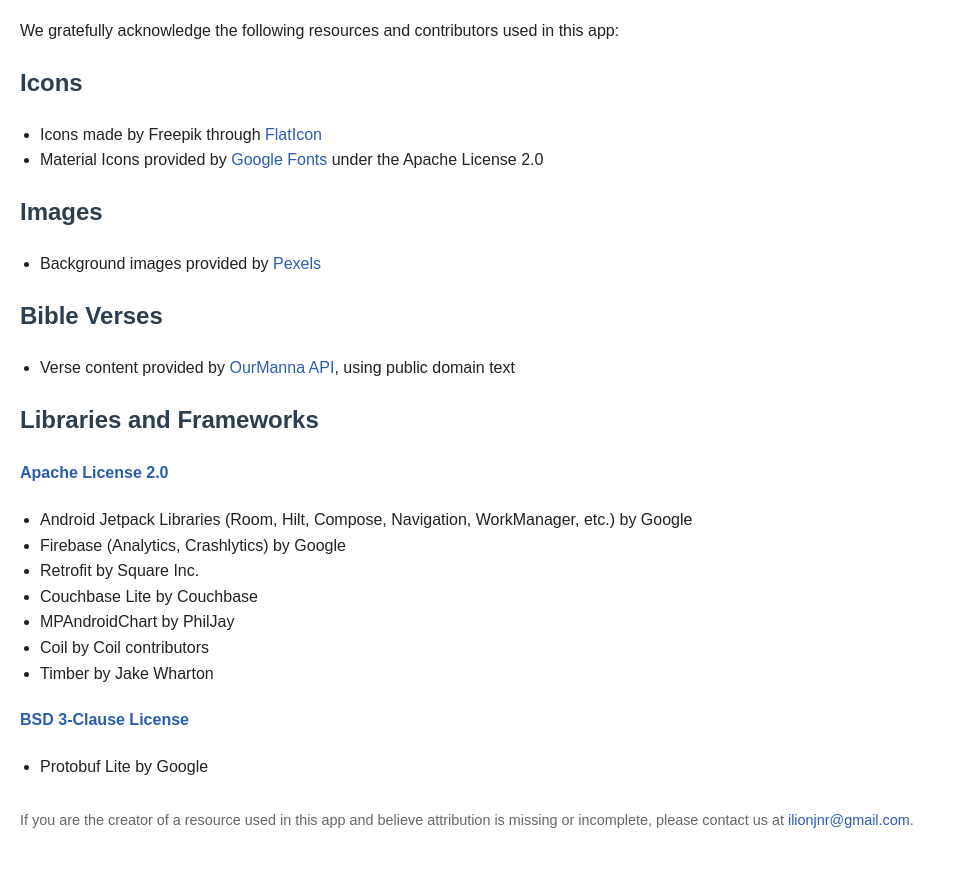
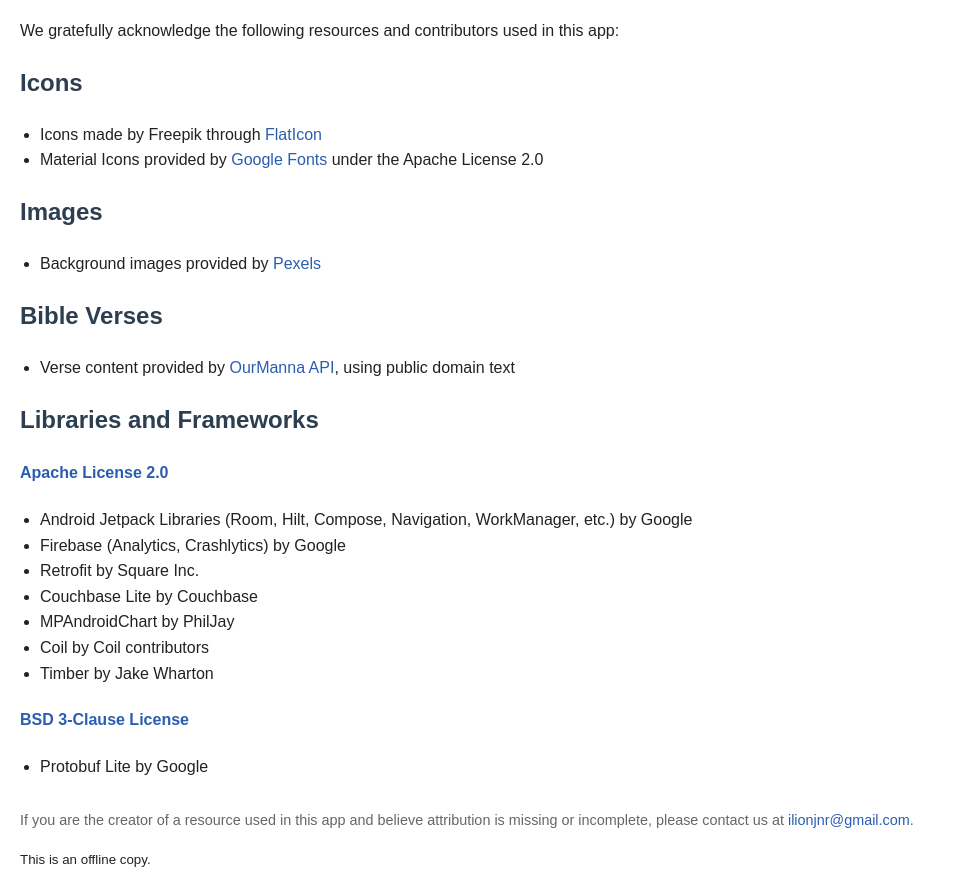
Before and after one commit to zizabasil/pocketlife, a plain HTML site: page attribution.html in a window 1280 px wide. Shown: the part 76-968 px from the top of the page, without its empty margins (0-956 px from the left). Before the commit the page ends 928 px from the top, so only its background shows below. Drawn offline with Linux system fonts and the light colour scheme.

Commit message:
Add files via upload

```diff
--- a/attribution.html
+++ b/attribution.html
@@ -72,5 +72,8 @@
   If you are the creator of a resource used in this app and believe attribution is missing or incomplete, please contact us at
   <a href="mailto:ilionjnr@gmail.com">ilionjnr@gmail.com</a>.
 </p>
+
+<small>This is an offline copy.</small>
+
 </body>
 </html>
```
